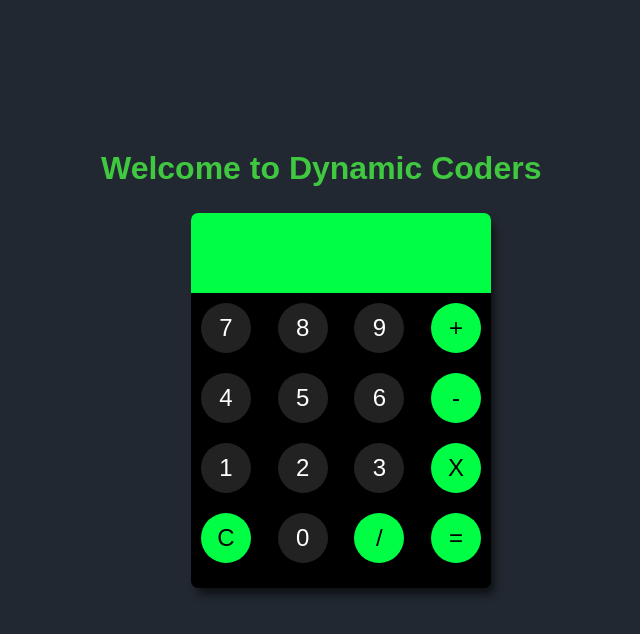
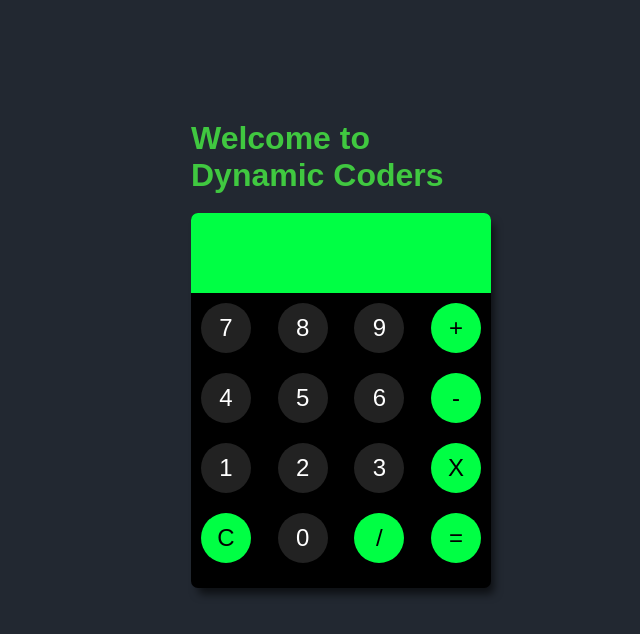
Before and after one commit to Cyber-Dragon2/web-dev, a plain HTML site: page index.html in a window 1280 px wide. Shown: the whole page, without its empty margins (299-939 px from the left). Drawn offline with Linux system fonts and the light colour scheme.

Commit message:
Simple Calcuator version 0.1

```diff
--- a/index.html
+++ b/index.html
@@ -12,7 +12,7 @@
 
 <body>
     <div>
-        <h1>Welcome to Dynamic Coders </h1>
+        <h1>Welcome to <br> Dynamic Coders </h1>
     </div>
     <!-- calculator -->
     <div class="calculator">
--- a/style.css
+++ b/style.css
@@ -19,9 +19,10 @@ body {
 
 div h1{
     color: rgb(64, 200, 64);
+    /* width: 50%; */
     position: absolute;
     /* transform: translateY(-600%); */
-    transform:translate(-90px,-250px);
+    transform:translate(0px,-280px);
     word-break: break-all;
     transition: 1s;
     /* width: min-content; */
```
